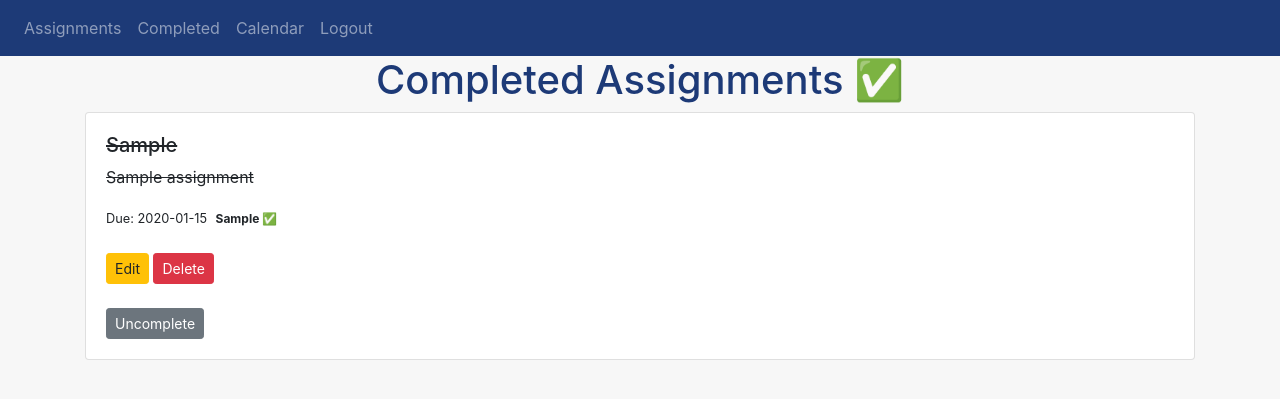
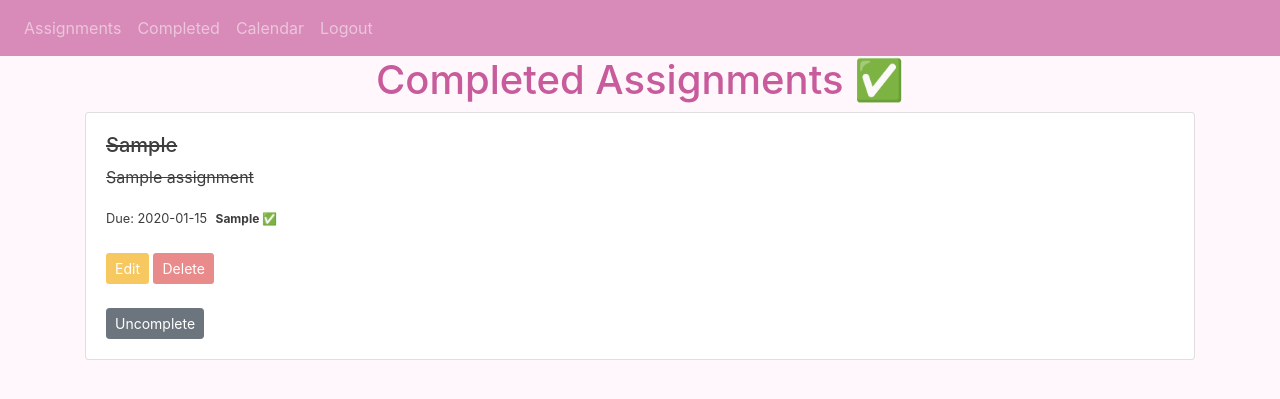
Before and after one commit to knunezz/friendly-assignment-tracker, a Flask app: page /completed in a window 1280 px wide. Shown: the top 399 px of the page. Run offline with Flask 3, Linux system fonts and the light colour scheme; a user stored in the database is signed in; tables that the repository leaves empty hold one stand-in row (values such as "Sample post"); some libraries are stand-ins or nearby versions.

Commit message:
Changed website colors

```diff
--- a/website/static/style.css
+++ b/website/static/style.css
@@ -1,19 +1,43 @@
 body {
-    background-color: #f7f7f7;
+    background-color: #FFF7FB;
+    color: #3D3D3D;
 }
 
+.btn-add {
+    background-color: #D88BB8;
+    color: white;
+}
+
+.btn-edit {
+    background-color: #F6C85F;
+    color: white;
+}
+.btn-delete {
+    background-color: #E98B8B;
+    color: white;
+}
+
+.btn-back {
+    background-color:#C8B6FF;
+    color: white;
+}
+
+.btn-completed {
+    background-color: #91d9b4;
+    color: white;
+}
 .navbar {
-    background-color: #1d3a77 !important;
+    background-color: #D88BB8 !important;
 }
 
 h1 {
-    color: #1d3a77;
+    color: #C75B9B;
 }
 
 #calendar {
     max-width: 1000px;
     margin: 20px auto;
-    background: rgb(255, 255, 255);
+    background: #FFF7FB;
     padding: 15px;
-    border-radius: 12px;
+    border-radius: 15px;
 }
--- a/website/templates/add_assignment.html
+++ b/website/templates/add_assignment.html
@@ -62,11 +62,11 @@ Add Assignment
 
     <button
         type="submit"
-        class="btn btn-primary">
+        class="btn btn-completed">
         Save Assignment
     </button>
 
-    <a href="javascript:history.back()" class="btn btn-secondary">
+    <a href="javascript:history.back()" class="btn btn-back">
         ← Back
     </a>
 </form>
--- a/website/templates/completed.html
+++ b/website/templates/completed.html
@@ -32,12 +32,12 @@
             <br><br>
 
             <a href="/edit-assignment/{{ assignment.id }}?from_page=completed"
-                class="btn btn-warning btn-sm">
+                class="btn btn-edit btn-sm">
                 Edit
             </a>
 
             <a href="/delete-assignment/{{ assignment.id }}"
-                class="btn btn-danger btn-sm"
+                class="btn btn-delete btn-sm"
                 onclick="return confirm('Delete this assignment?')">
                 Delete
             </a>
--- a/website/templates/edit_assignment.html
+++ b/website/templates/edit_assignment.html
@@ -59,7 +59,7 @@
     <br>
 
     <button type="submit"
-            class="btn btn-primary">
+            class="btn btn-completed">
         Save Changes
     </button>
     <a href="javascript:history.back()" class="btn btn-secondary">
```
Also changed, not shown: website/templates/home.html (+4 -4 lines).
